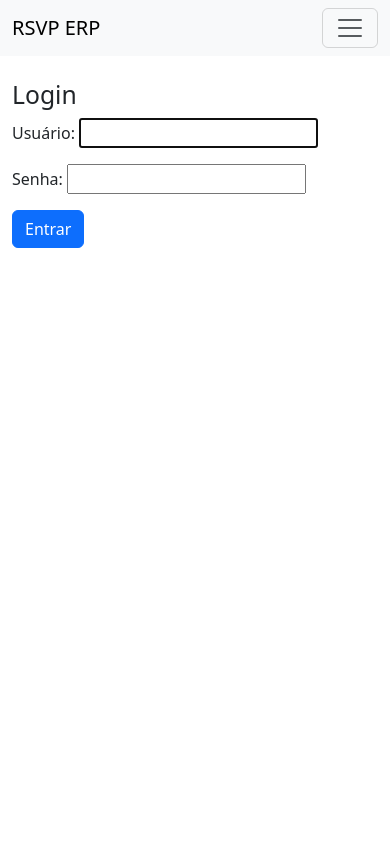
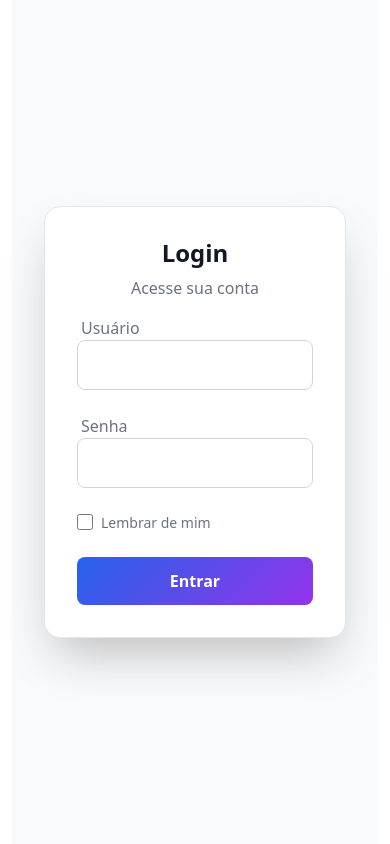
Before and after one commit to KaueRonald/RSVP-Manus, a Django app: page /users/login/ in a window 390 px wide. Run offline with Django 5.2, Linux system fonts and the light colour scheme; some libraries are stand-ins or nearby versions.

Commit message:
🎨 style: adicionando estilização na tela de login

```diff
--- /dev/null
+++ b/apps/users/forms.py
@@ -0,0 +1,20 @@
+# accounts/forms.py
+from django import forms
+from django.contrib.auth.forms import AuthenticationForm
+
+class LoginForm(AuthenticationForm):
+    username = forms.CharField(
+        label="Usuário",
+        widget=forms.TextInput(attrs={
+            "class": "floating-label-input",
+            "placeholder": " ",
+        }),
+    )
+    password = forms.CharField(
+        label="Senha",
+        strip=False,
+        widget=forms.PasswordInput(attrs={
+            "class": "floating-label-input",
+            "placeholder": " ",
+        }),
+    )
--- a/apps/users/templates/users/login.html
+++ b/apps/users/templates/users/login.html
@@ -1,13 +1,76 @@
-{% extends 'base.html' %}
-{% block content %}
-<div class="row justify-content-center">
-  <div class="col-md-4">
-    <h2>Login</h2>
-    <form method="post">
+{% extends 'base.html' %} {% load static %} {% block content %}
+<div class="container2">
+  <!-- Left Side - Text Content -->
+  <div class="left-content">
+    <div class="text-content">
+      <h1>Bem-vindo de volta!</h1>
+      <p>
+        Acesse sua conta e continue sua jornada conosco. Estamos felizes em
+        tê-lo de volta.
+      </p>
+      <div class="features">
+        <div class="feature-item">
+          <div class="bullet"></div>
+          <span>Interface moderna e intuitiva</span>
+        </div>
+        <div class="feature-item">
+          <div class="bullet"></div>
+          <span>Segurança garantida</span>
+        </div>
+        <div class="feature-item">
+          <div class="bullet"></div>
+          <span>Experiência personalizada</span>
+        </div>
+      </div>
+    </div>
+  </div>
+
+  <div class="right-content">
+    <!-- Login Card -->
+    <div class="login-card">
+      <div class="card-header">
+        <h2>Login</h2>
+        <p>Acesse sua conta</p>
+      </div>
+
       {% csrf_token %}
-      {{ form.as_p }}
-      <button class="btn btn-primary">Entrar</button>
-    </form>
+      <form method="post" class="login-form">
+        {% csrf_token %}
+        <!-- Usuário Field -->
+        <div class="floating-label-group">
+          <label for="{{ form.username.id_for_label }}" class="floating-label"
+            >Usuário</label
+          >
+          {{ form.username }} {{ form.username.errors }}
+        </div>
+
+        <!-- Senha Field -->
+        <div class="floating-label-group">
+          <label
+            id="password"
+            for="{{ form.password.id_for_label }}"
+            class="floating-label"
+            >Senha</label
+          >
+
+          {{ form.password }} {{ form.password.errors }}
+        </div>
+
+        <div class="form-options">
+          <label class="checkbox-label">
+            <input type="checkbox" class="checkbox-input" />
+            <span>Lembrar de mim</span>
+          </label>
+          <!-- <a href="#" class="forgot-link">Esqueceu a senha?</a> -->
+        </div>
+        <button type="submit" class="login-button">Entrar</button>
+        <!-- Sign Up Link -->
+        <!-- <p class="signup-link">
+          Não tem uma conta?
+          <a href="#">Cadastre-se</a>
+        </p> -->
+      </form>
+    </div>
   </div>
+  {% endblock %}
 </div>
-{% endblock %}
--- a/apps/users/urls.py
+++ b/apps/users/urls.py
@@ -1,10 +1,13 @@
 from django.urls import path
 from django.contrib.auth import views as auth_views
+from .forms import LoginForm
 
 app_name = 'users'
 
 urlpatterns = [
-    path('login/',  auth_views.LoginView.as_view(template_name='users/login.html',redirect_authenticated_user=True,), name='login'),
+    path('login/', auth_views.LoginView.as_view(template_name='users/login.html', authentication_form=LoginForm, redirect_authenticated_user=True, ), name='login'),
+    # path('login/',  auth_views.LoginView.as_view(template_name='users/login.html',redirect_authenticated_user=True,), name='login'),
     path('logout/', auth_views.LogoutView.as_view(), name='logout',),
+
     # path('register/', views.RegisterView.as_view(),                     name='register'),
 ]
--- a/apps/users/views.py
+++ b/apps/users/views.py
@@ -1,5 +1,9 @@
 # apps/users/views.py
-
 from django.urls import reverse_lazy
 from django.views.generic import CreateView
 from django.contrib.auth.forms import UserCreationForm
+
+class RegisterView(CreateView):
+    form_class = UserCreationForm
+    template_name = "users/register.html"
+    success_url = reverse_lazy("users:login")
--- a/config/settings.py
+++ b/config/settings.py
@@ -46,7 +46,7 @@ ROOT_URLCONF = 'config.urls'
 TEMPLATES = [
     {
         'BACKEND' : 'django.template.backends.django.DjangoTemplates',
-        'DIRS'    : [ BASE_DIR / 'templates' ],
+        'DIRS'    : [ os.path.join (BASE_DIR / 'templates')],
         'APP_DIRS': True,
         'OPTIONS' : {
             'context_processors': [
@@ -91,7 +91,7 @@ USE_TZ        = True
 
 # ─── Arquivos estáticos ───────────────────────────────────────────────────────
 STATIC_URL        = '/static/'
-STATICFILES_DIRS  = [ BASE_DIR / 'static' ]
+STATICFILES_DIRS  = [os.path.join(BASE_DIR, 'static') ]
 
 # ─── Configurações de Login ───────────────────────────────────────────────────
 LOGIN_URL          = '/users/login/'
--- /dev/null
+++ b/static/login/css/login.css
@@ -0,0 +1,363 @@
+* {
+  margin: 0;
+  padding: 0;
+  box-sizing: border-box;
+}
+
+body {
+  font-family: -apple-system, BlinkMacSystemFont, "Segoe UI", "Roboto", "Oxygen",
+    "Ubuntu", "Cantarell", sans-serif;
+  line-height: 1.6;
+  color: #333;
+}
+
+/* Main container */
+.container2 {
+  min-height: 100vh;
+  display: flex;
+}
+
+/* Left side - Text content */
+.left-content {
+  display: none;
+  background: #2a7b9b;
+  background: linear-gradient(
+    90deg,
+    rgba(42, 123, 155, 1) 0%,
+    rgba(87, 199, 133, 1) 50%,
+    rgba(237, 221, 83, 1) 100%
+  );
+  color: white;
+  align-items: center;
+  justify-content: center;
+  padding: 3rem;
+}
+
+.text-content {
+  max-width: 28rem;
+}
+
+.text-content h1 {
+  font-size: 3rem;
+  font-weight: bold;
+  margin-bottom: 1.5rem;
+  line-height: 1.1;
+  color: #ffffff;
+}
+
+.text-content > p {
+  font-size: 1.25rem;
+  color: #ffffff;
+  margin-bottom: 2rem;
+  line-height: 1.6;
+}
+
+.features {
+  display: flex;
+  flex-direction: column;
+  gap: 1rem;
+}
+
+.feature-item {
+  display: flex;
+  align-items: center;
+  gap: 0.75rem;
+}
+
+.bullet {
+  width: 0.5rem;
+  height: 0.5rem;
+  background-color: white;
+  border-radius: 50%;
+  flex-shrink: 0;
+}
+
+.feature-item span {
+  color: #ffffff;
+}
+
+/* Right side - Login form */
+.right-content {
+  flex: 1;
+  display: flex;
+  align-items: center;
+  justify-content: center;
+  padding: 2rem;
+  background-color: #f9fafb;
+}
+
+/* Mobile header */
+.mobile-header {
+  text-align: center;
+  margin-bottom: 2rem;
+}
+
+.mobile-header h1 {
+  font-size: 1.875rem;
+  font-weight: bold;
+  color: #111827;
+  margin-bottom: 0.5rem;
+}
+
+.mobile-header p {
+  color: #6b7280;
+}
+
+/* Login card */
+.login-card {
+  width: 100%;
+  max-width: 28rem;
+  background: white;
+  border-radius: 1rem;
+  box-shadow: 0 25px 50px -12px rgba(0, 0, 0, 0.25);
+  padding: 2rem;
+  border: 1px solid #e5e7eb;
+}
+
+.card-header {
+  text-align: center;
+  margin-bottom: 2rem;
+}
+
+.card-header h2 {
+  font-size: 1.5rem;
+  font-weight: bold;
+  color: #111827;
+  margin-bottom: 0.5rem;
+}
+
+.card-header p {
+  color: #6b7280;
+}
+
+/* Form styles */
+.login-form {
+  display: flex;
+  flex-direction: column;
+  gap: 1.5rem;
+}
+
+.floating-label-group {
+  position: relative;
+}
+
+.floating-label-input {
+  width: 100%;
+  padding: 0.75rem 1rem;
+  border: 1px solid #d1d5db;
+  border-radius: 0.5rem;
+  background-color: white;
+  color: #111827;
+  font-size: 1rem;
+  outline: none;
+  transition: all 0.2s ease;
+}
+
+.floating-label-input::placeholder {
+  color: transparent;
+}
+
+.floating-label {
+  /* position: absolute; */
+  left: 1rem;
+  top: 0.75rem;
+  color: #6b7280;
+  pointer-events: none;
+  transition: all 0.2s ease;
+  transform-origin: left;
+  background: white;
+  padding: 0 0.25rem;
+}
+
+/* Floating label animation */
+.floating-label-input:focus + .floating-label,
+.floating-label-input:not(:placeholder-shown) + .floating-label {
+  top: -0.5rem;
+  left: 0.5rem;
+  font-size: 0.75rem;
+  color: #2563eb;
+  font-weight: 500;
+  transform: scale(0.9);
+}
+
+.floating-label-input:focus {
+  border-color: #2563eb;
+  box-shadow: 0 0 0 3px rgba(37, 99, 235, 0.1);
+}
+
+.floating-label-group:hover .floating-label-input {
+  border-color: #9ca3af;
+}
+
+.floating-label-group:hover .floating-label {
+  color: #4b5563;
+}
+
+/* Form options */
+.form-options {
+  display: flex;
+  align-items: center;
+  justify-content: space-between;
+  font-size: 0.875rem;
+}
+
+.checkbox-label {
+  display: flex;
+  align-items: center;
+  gap: 0.5rem;
+  cursor: pointer;
+  color: #6b7280;
+}
+
+.checkbox-input {
+  width: 1rem;
+  height: 1rem;
+  accent-color: #2563eb;
+}
+
+.forgot-link {
+  color: #2563eb;
+  text-decoration: none;
+  transition: color 0.2s ease;
+}
+
+.forgot-link:hover {
+  color: #1d4ed8;
+}
+
+/* Login button */
+.login-button {
+  width: 100%;
+  background: linear-gradient(135deg, #2563eb 0%, #9333ea 100%);
+  color: white;
+  padding: 0.75rem 1rem;
+  border: none;
+  border-radius: 0.5rem;
+  font-weight: 600;
+  font-size: 1rem;
+  cursor: pointer;
+  transition: all 0.2s ease;
+  transform: scale(1);
+}
+
+.login-button:hover {
+  background: linear-gradient(135deg, #1d4ed8 0%, #7c3aed 100%);
+  transform: scale(1.02);
+}
+
+.login-button:focus {
+  outline: none;
+  box-shadow: 0 0 0 3px rgba(37, 99, 235, 0.3);
+}
+
+/* Divider */
+.divider {
+  position: relative;
+  margin: 1.5rem 0;
+}
+
+.divider-line {
+  position: absolute;
+  inset: 0;
+  display: flex;
+  align-items: center;
+}
+
+.divider-line::before {
+  content: "";
+  width: 100%;
+  border-top: 1px solid #d1d5db;
+}
+
+.divider-text {
+  position: relative;
+  display: flex;
+  justify-content: center;
+  font-size: 0.875rem;
+  background: white;
+  color: #6b7280;
+  padding: 0 0.5rem;
+}
+
+/* Google button */
+.google-button {
+  width: 100%;
+  display: flex;
+  align-items: center;
+  justify-content: center;
+  gap: 0.5rem;
+  background: white;
+  border: 1px solid #d1d5db;
+  color: #374151;
+  padding: 0.75rem 1rem;
+  border-radius: 0.5rem;
+  font-weight: 500;
+  font-size: 1rem;
+  cursor: pointer;
+  transition: all 0.2s ease;
+}
+
+.google-button:hover {
+  background-color: #f9fafb;
+}
+
+.google-button:focus {
+  outline: none;
+  box-shadow: 0 0 0 3px rgba(107, 114, 128, 0.3);
+}
+
+.google-icon {
+  width: 1.25rem;
+  height: 1.25rem;
+}
+
+/* Signup link */
+.signup-link {
+  text-align: center;
+  font-size: 0.875rem;
+  color: #6b7280;
+}
+
+.signup-link a {
+  color: #2563eb;
+  text-decoration: none;
+  font-weight: 500;
+  transition: color 0.2s ease;
+}
+
+.signup-link a:hover {
+  color: #1d4ed8;
+}
+
+/* Responsive design */
+@media (min-width: 1024px) {
+  .left-content {
+    display: flex;
+    width: 50%;
+  }
+
+  .mobile-header {
+    display: none;
+  }
+}
+
+/* Focus and accessibility improvements */
+*:focus {
+  outline: 2px solid transparent;
+  outline-offset: 2px;
+}
+
+button:focus-visible,
+input:focus-visible,
+a:focus-visible {
+  outline: 2px solid #2563eb;
+  outline-offset: 2px;
+}
+
+/* Smooth transitions for all interactive elements */
+a,
+button,
+input,
+label {
+  transition: all 0.2s ease;
+}
--- a/templates/base.html
+++ b/templates/base.html
@@ -5,6 +5,9 @@
     <meta charset="utf-8" />
     <meta name="viewport" content="width=device-width, initial-scale=1" />
     <title>{% block title %}RSVP ERP{% endblock %}</title>
+    <link rel="stylesheet" href="{% static 'login/css/login.css' %}" />
+    <!-- CSS customizado (opcional) -->
+    <link href="{% static 'home/css/home.css' %}" rel="stylesheet" />
 
     <!-- Bootstrap CSS -->
     <link
@@ -13,11 +16,9 @@
       integrity="sha384-…"
       crossorigin="anonymous"
     />
-
-    <!-- CSS customizado (opcional) -->
-    <link href="{% static 'css/style.css' %}" rel="stylesheet" />
   </head>
   <body>
+    {% if user.is_authenticated %}
     <!-- Navbar -->
     <nav class="navbar navbar-expand-lg navbar-light bg-light mb-4">
       <div class="container">
@@ -52,6 +53,7 @@
         </div>
       </div>
     </nav>
+    {% endif %}
 
     <!-- Conteúdo principal -->
     <div class="container">
```
Also changed, not shown: apps/events/templates/events/list.html (+4 -3 lines), static/home/css/home.css (added), static/login/js/login.js (added).
